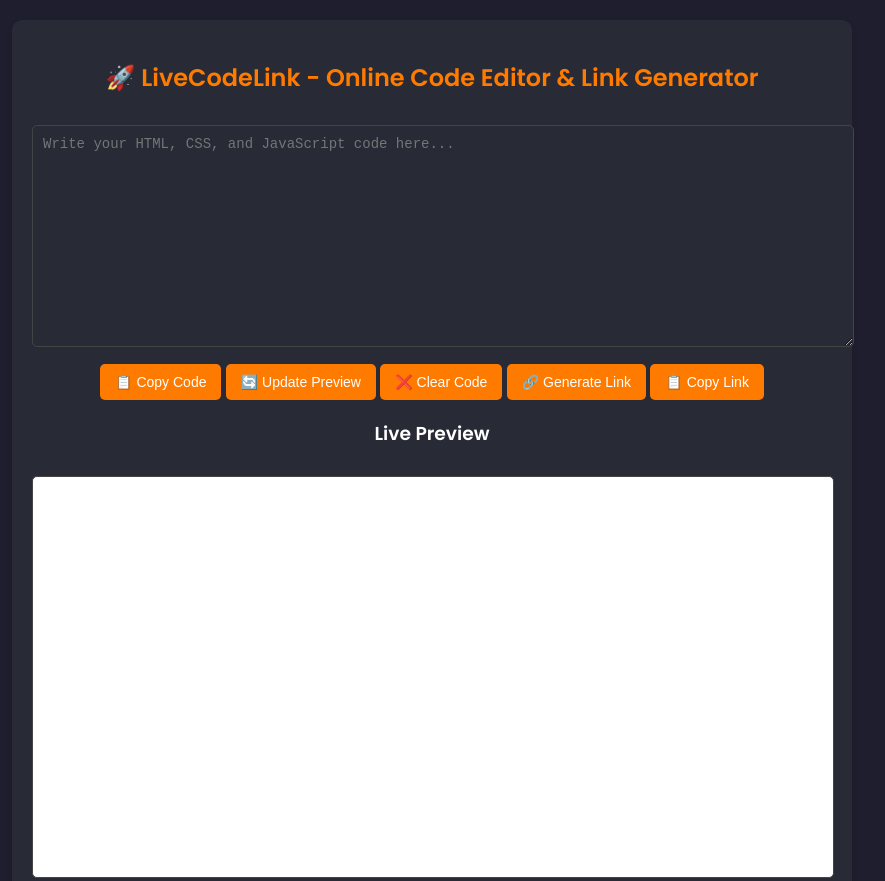
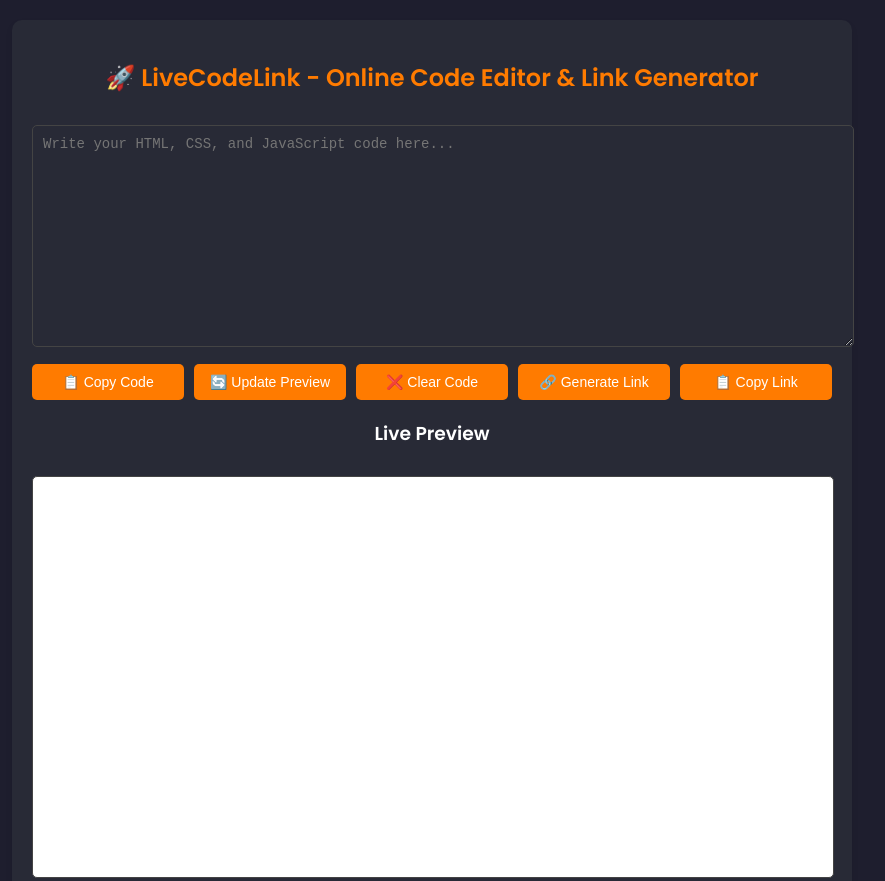
Before and after one commit to Md-Abu-Bakkar/livecodelink, a plain HTML site: page index.html in a window 1280 px wide. Shown: the top 881 px of the page, without its empty margins (208-1093 px from the left). Drawn offline with Linux system fonts and the light colour scheme.

Commit message:
Update style.css

```diff
--- a/style.css
+++ b/style.css
@@ -36,12 +36,11 @@ textarea {
     margin-top: 10px;
 }
 
-iframe {
-    width: 100%;
-    height: 400px;
-    border: 1px solid #444;
-    background: white;
-    border-radius: 5px;
+.button-container {
+    display: flex;
+    justify-content: space-between;
+    flex-wrap: wrap;
+    gap: 10px;
     margin-top: 10px;
 }
 
@@ -53,12 +52,21 @@ button {
     font-size: 14px;
     cursor: pointer;
     border-radius: 5px;
-    margin-top: 10px;
     transition: 0.3s;
+    flex: 1;
 }
 
 button:hover {
     background: #e66a00;
+}
+
+iframe {
+    width: 100%;
+    height: 400px;
+    border: 1px solid #444;
+    background: white;
+    border-radius: 5px;
+    margin-top: 10px;
 }
 
 .link-box {
```
